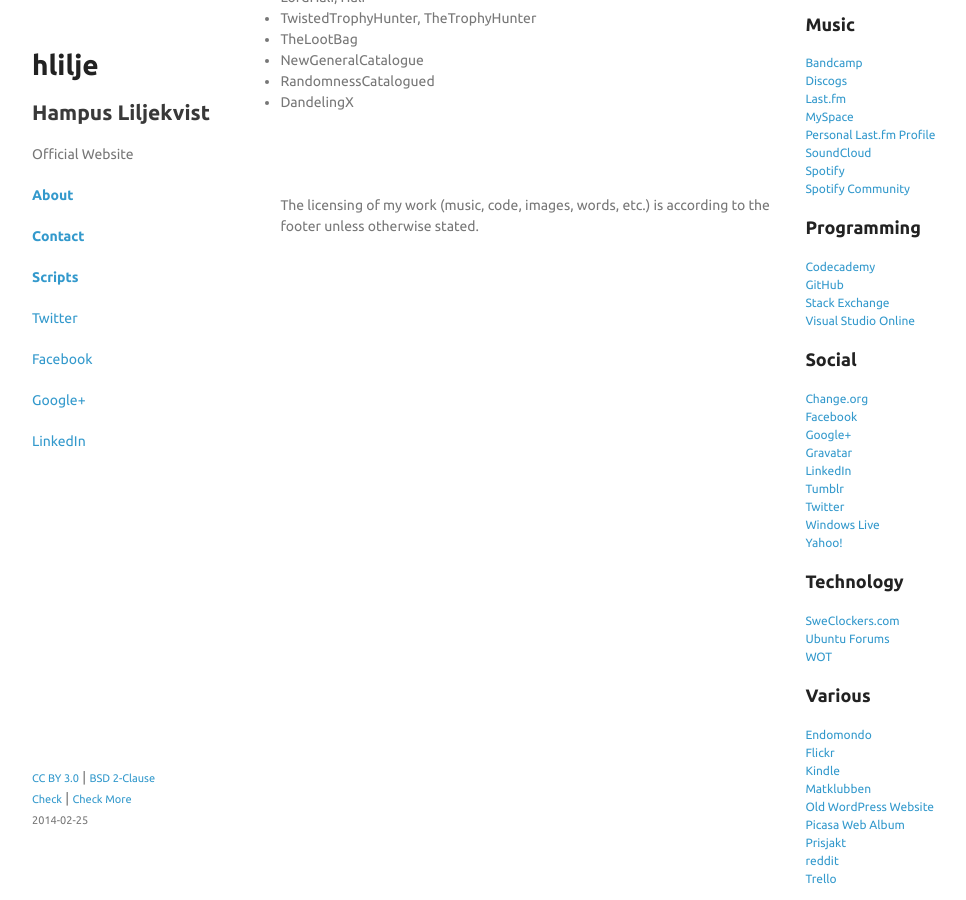
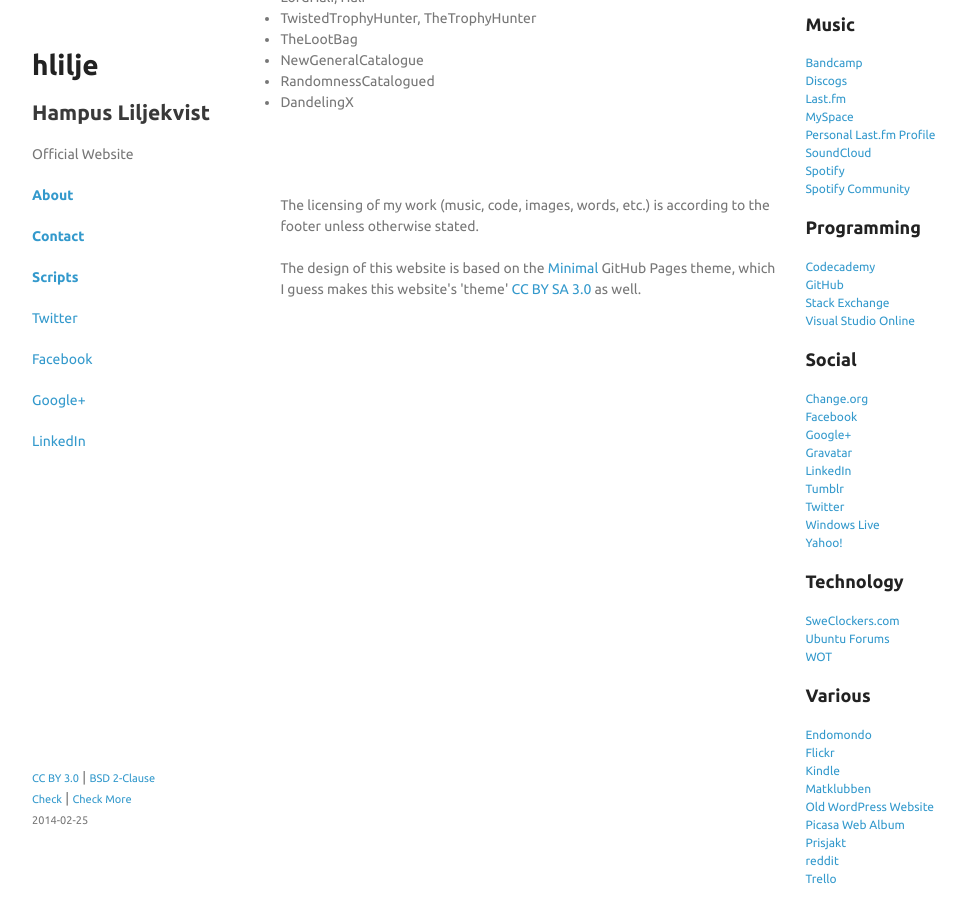
Before and after one commit to hlilje/hlilje.github.io, a Jekyll site: the page built from about/index.html, in a window 1280 px wide and 900 px high, scrolled down 659 px. Shown: the whole window, without its empty margins (138-1104 px from the left). Built offline with Jekyll 4.4.1, drawn with Linux system fonts in a browser that asks for light colours.

Commit message:
Add theme license notice

```diff
--- a/about/index.html
+++ b/about/index.html
@@ -30,5 +30,8 @@
 
   <p>
   The licensing of my work (music, code, images, words, etc.) is according to the footer unless otherwise stated.
+  <br>
+  <br>
+  The design of this website is based on the <a href="https://github.com/orderedlist/minimal">Minimal</a> GitHub Pages theme, which I guess makes this website's 'theme' <a href="http://creativecommons.org/licenses/by-sa/3.0/">CC BY SA 3.0</a> as well.
   </p>
 </section>
```
